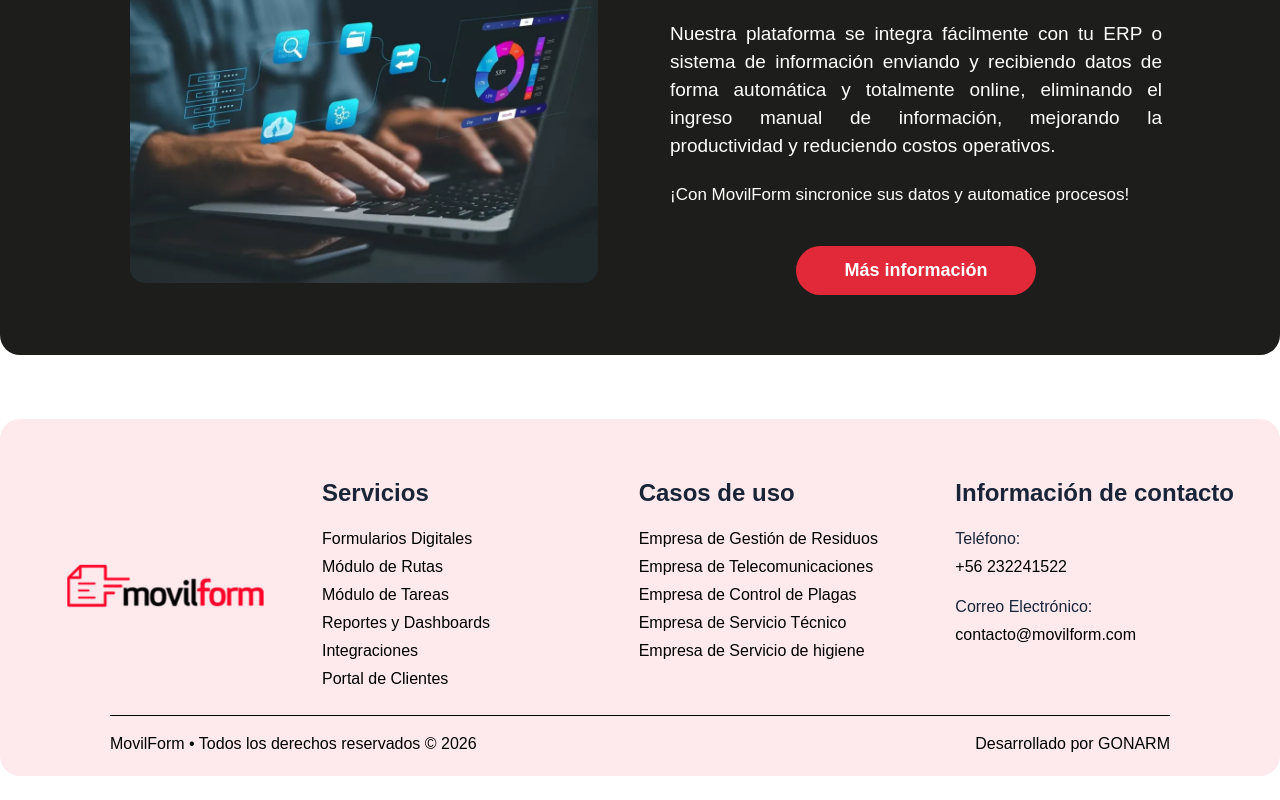
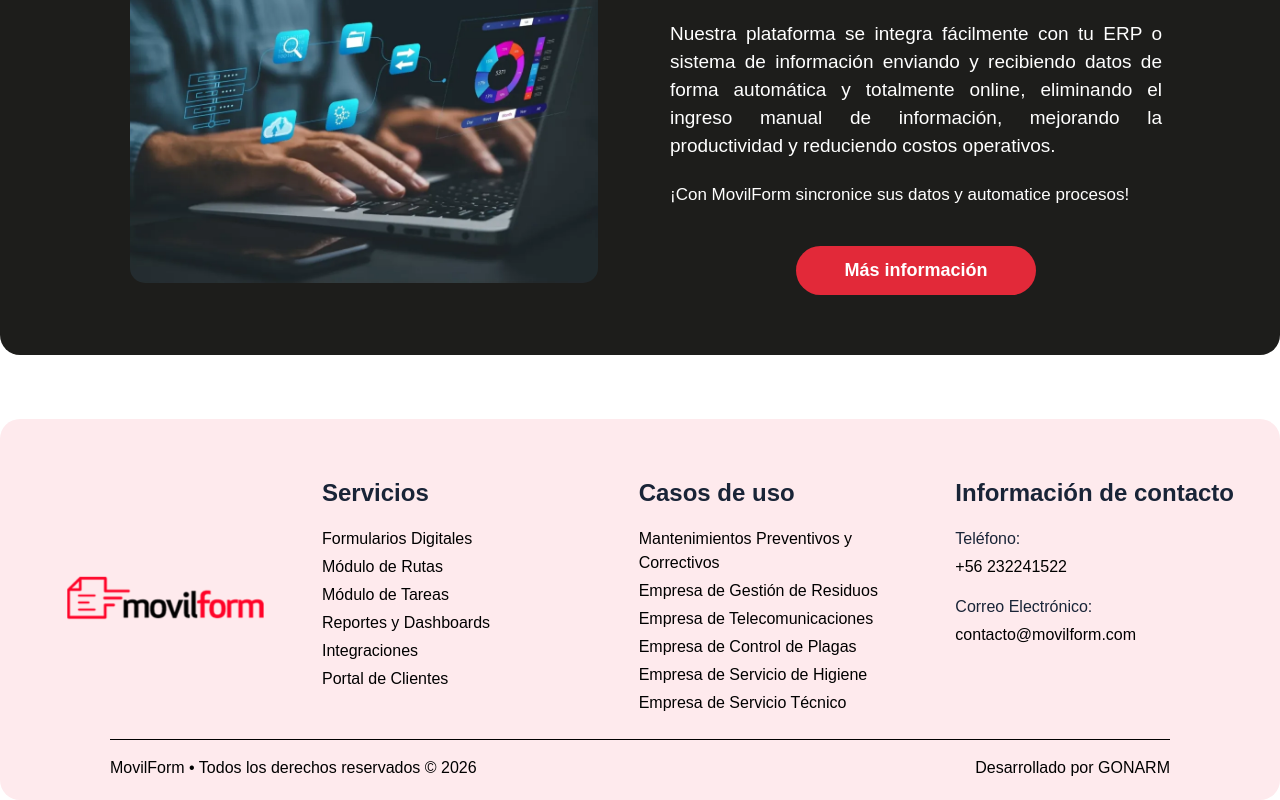
Before and after one commit to JeanGeros/movilform-gonarm, a Next.js app: page / in a window 1280 px wide. Shown: the part 4134-4934 px from the top of the page. Before the commit the page ends 4910 px from the top, so only its background shows below. Built offline with nearby package versions, Linux system fonts and the light colour scheme; a web font is replaced by a local one.

Commit message:
fix: agregar enlaces funcionales a casos de uso en el footer

```diff
--- a/app/components/Footer.tsx
+++ b/app/components/Footer.tsx
@@ -11,11 +11,12 @@
 ];
 
 const CASOS_DE_USO = [
-  "Empresa de Gestión de Residuos",
-  "Empresa de Telecomunicaciones",
-  "Empresa de Control de Plagas",
-  "Empresa de Servicio Técnico",
-  "Empresa de Servicio de higiene",
+  { label: "Mantenimientos Preventivos y Correctivos", href: "/casos-de-uso/mantenimientos-preventivos-y-correctivos" },
+  { label: "Empresa de Gestión de Residuos",           href: "/casos-de-uso/empresa-de-gestion-de-residuos" },
+  { label: "Empresa de Telecomunicaciones",            href: "/casos-de-uso/empresa-de-telecomunicaciones" },
+  { label: "Empresa de Control de Plagas",             href: "/casos-de-uso/empresa-de-control-de-plagas" },
+  { label: "Empresa de Servicio de Higiene",           href: "/casos-de-uso/empresa-de-servicio-de-higiene" },
+  { label: "Empresa de Servicio Técnico",              href: "/casos-de-uso/empresa-de-servicio-tecnico" },
 ];
 
 export default function Footer({ cardBg = "bg-[#feeaed]" }: { cardBg?: string }) {
@@ -58,12 +59,12 @@
             </h4>
             <ul className="space-y-1">
               {CASOS_DE_USO.map((item) => (
-                <li key={item}>
+                <li key={item.label}>
                   <a
-                    href="#"
+                    href={item.href}
                     className="font-satoshi text-[15px] md:text-[16px] text-black hover:underline"
                   >
-                    {item}
+                    {item.label}
                   </a>
                 </li>
               ))}
```
